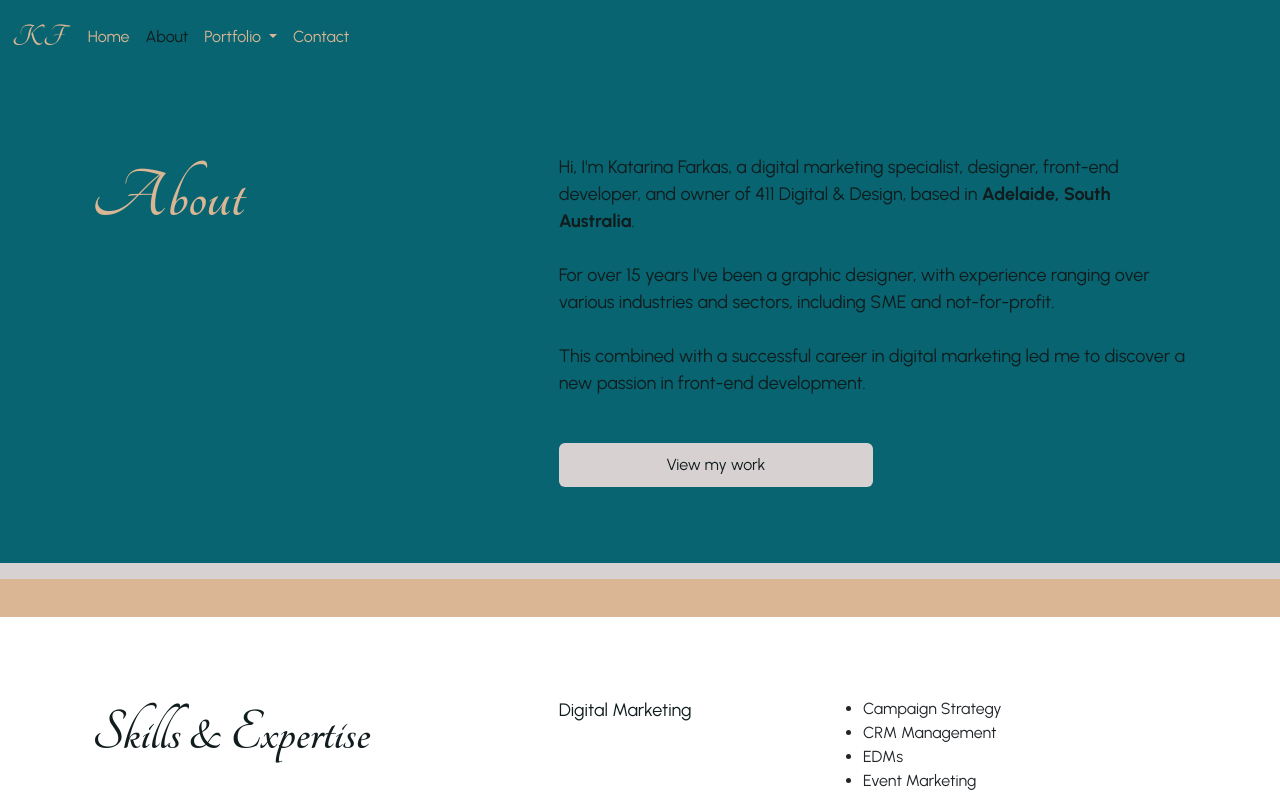
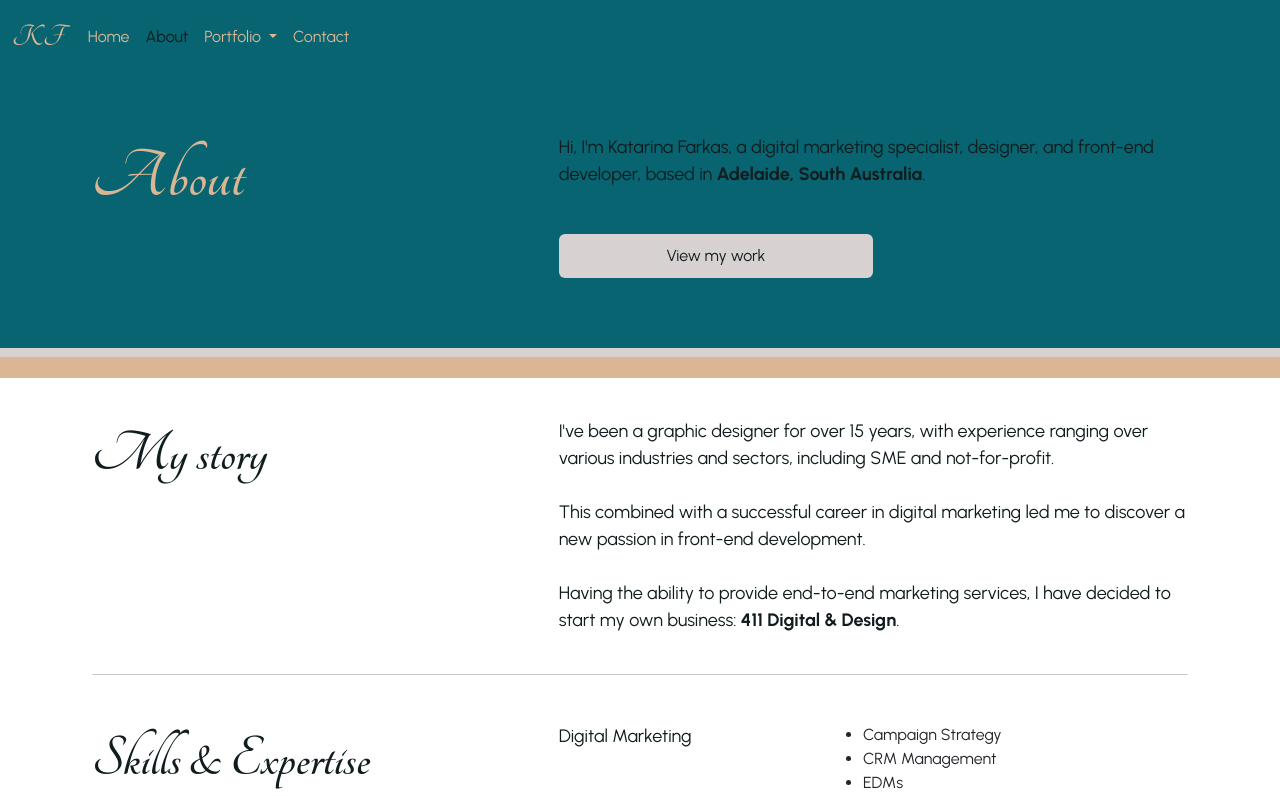
Before and after one commit to Katarina-411/portfolio-katarina-farkas, a plain HTML site: page about.html in a window 1280 px wide. Shown: the top 796 px of the page. Drawn offline with nearby package versions, Linux system fonts and the light colour scheme.

Commit message:
Edit content on About page. Adjust hero sizing

```diff
--- a/about.html
+++ b/about.html
@@ -94,25 +94,40 @@
           <div class="col-md-7 header-description">
             <p>
               Hi, I'm Katarina Farkas, a digital marketing specialist, designer,
-              front-end developer, and owner of 411 Digital & Design, based in
+              and front-end developer, based in
               <strong>Adelaide, South Australia</strong>.
-              <br />
-              <br />
-              For over 15 years I've been a graphic designer, with experience
-              ranging over various industries and sectors, including SME and
-              not-for-profit.
-              <br />
-              <br />This combined with a successful career in digital marketing
-              led me to discover a new passion in front-end development.
             </p>
             <a href="/portfolio.html" class="btn btn-brand">View my work</a>
           </div>
         </div>
       </div>
     </div>
+
     <div class="about-skills">
       <div class="container">
         <div class="row">
+          <div class="col-md-5">
+            <h2>My story</h2>
+          </div>
+          <div class="col-md-7 story mb-2">
+            <p>
+              I've been a graphic designer for over 15 years, with experience
+              ranging over various industries and sectors, including SME and
+              not-for-profit.
+              <br />
+              <br />
+              This combined with a successful career in digital marketing led me
+              to discover a new passion in front-end development.
+              <br />
+              <br />
+              Having the ability to provide end-to-end marketing services, I
+              have decided to start my own business:
+              <strong> 411 Digital & Design</strong>.
+            </p>
+          </div>
+        </div>
+        <hr />
+        <div class="row mt-5">
           <div class="col">
             <h2>Skills & Expertise</h2>
           </div>
--- a/css/styles.css
+++ b/css/styles.css
@@ -62,8 +62,9 @@ p {
     var(--highlight-color) 90% 93%,
     var(--secondary-color) 93%
   );
-  padding: 80px 80px 130px;
+  padding: 60px 80px 100px;
   width: 100%;
+  max-height: 350px;
 }
 .icon {
   color: var(--secondary-color);
@@ -106,7 +107,7 @@ p {
   width: 100%;
 }
 .about-skills {
-  padding: 80px 80px 130px;
+  padding: 40px 80px 100px;
   width: 100%;
 }
 .about-skills h2 {
@@ -139,6 +140,9 @@ p {
     text-align: center;
     font-size: 18px;
   }
+  .story p {
+    text-align: center;
+  }
 
   .hero,
   .about-skills {
```
